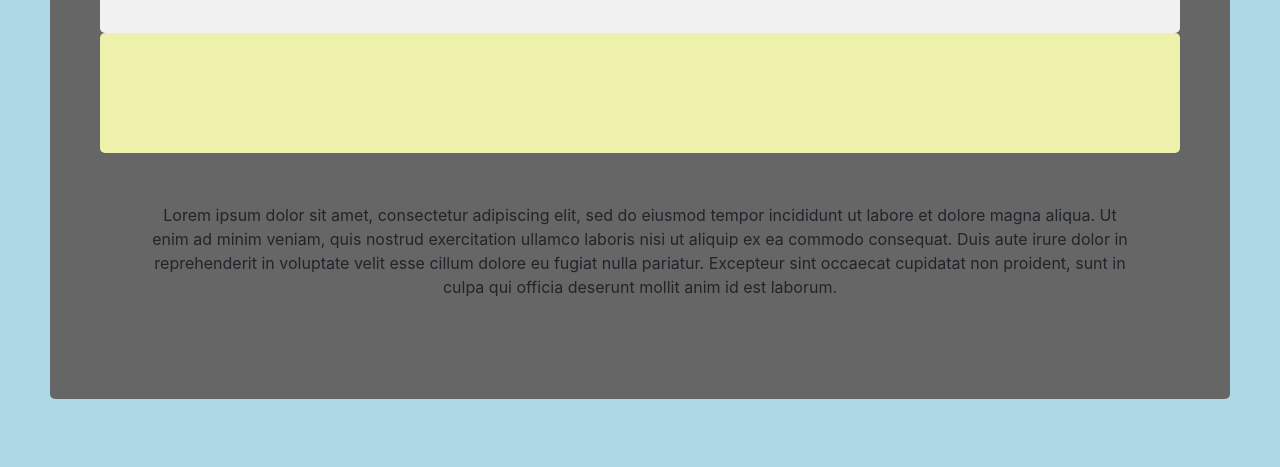
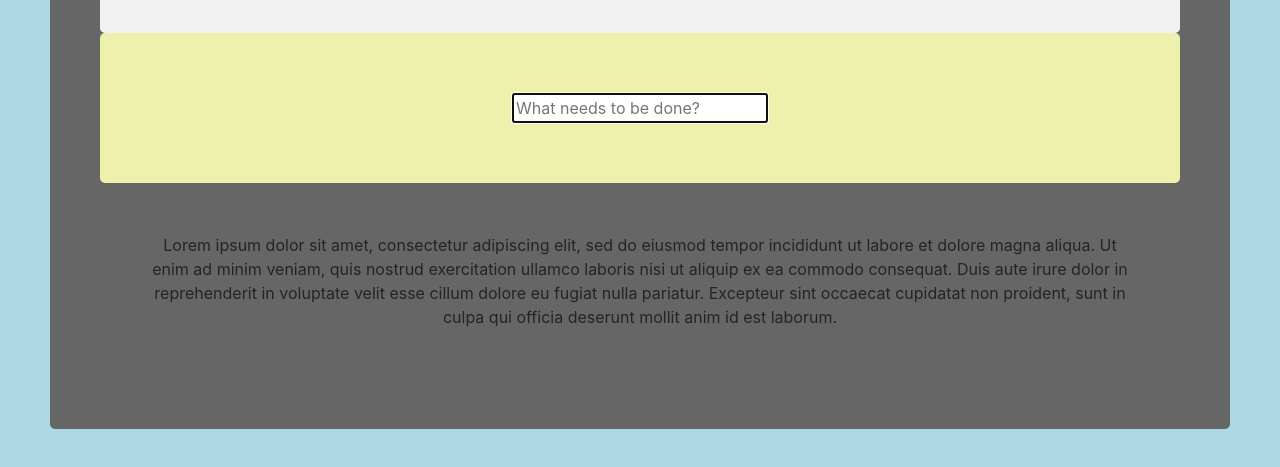
Before and after one commit to surdinboris/backbn, a plain HTML site: page index.html in a window 1280 px wide. Shown: the part 153-620 px from the top of the page. Drawn offline with nearby package versions, Linux system fonts and the light colour scheme; no server answers.

Commit message:
input added

```diff
--- a/index.html
+++ b/index.html
@@ -12,6 +12,9 @@
         <p>RESTful</p>
     </header>
     <article id="todoapp">
+        <div>
+            <input class="editing" id="new-todo" placeholder="What needs to be done?" autofocus>
+        </div>
 
     </article>
     <footer>
```
